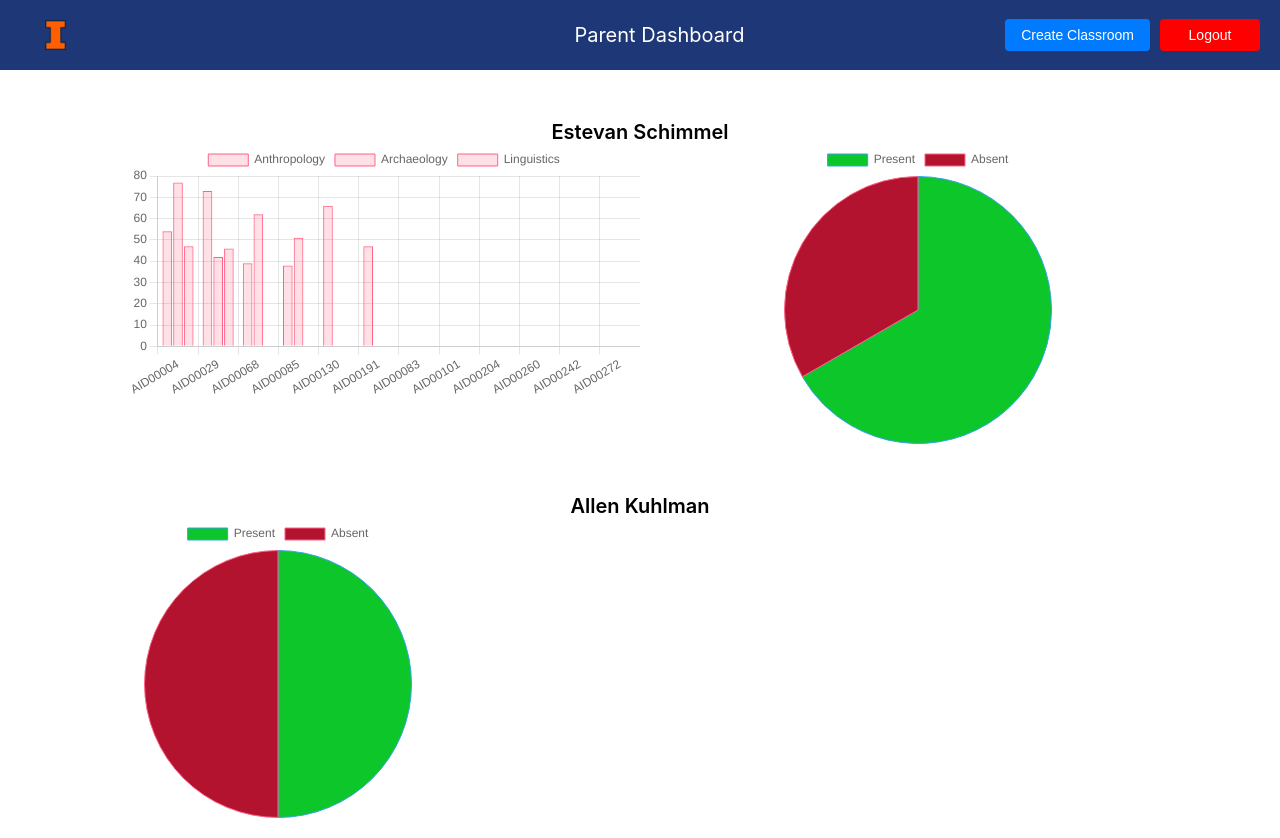
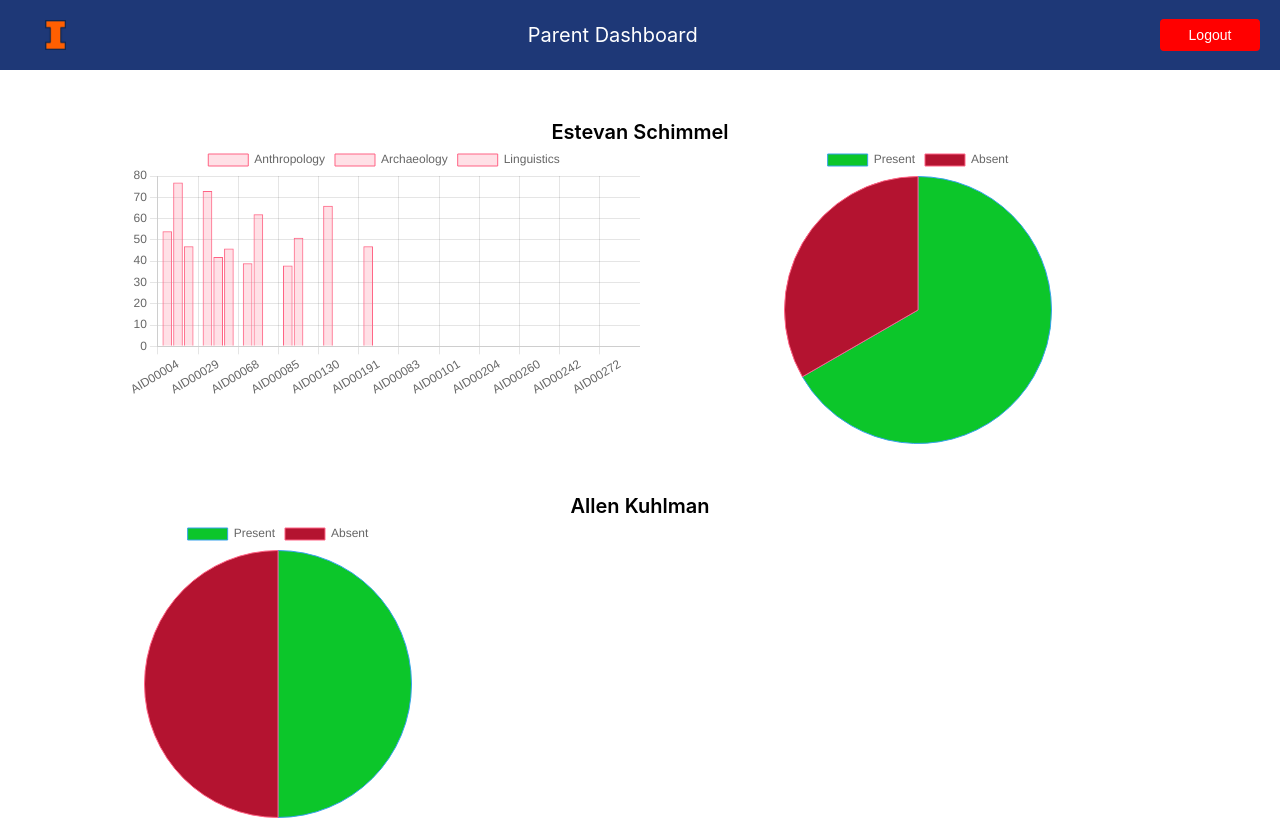
Before and after one commit to cs411-alawini/sp24-cs411-team108-SQLScholars, a React (Create React App) app in the folder frontend/: page /homeParent in a window 1280 px wide. Built offline with nearby package versions, Linux system fonts and the light colour scheme.

Commit message:
Removed createClassroombutton

```diff
--- a/frontend/src/views/HomePageParent.jsx
+++ b/frontend/src/views/HomePageParent.jsx
@@ -91,12 +91,9 @@ const HomePageParent = () => {
           alt="Illini Logo"
           className="logo"
         />
-          <span style={{marginLeft: "20%"}}>Parent Dashboard</span>
+          <span>Parent Dashboard</span>
 
             <div className="container">
-              <button type="button" className="create-button" onClick={() => navigate('/createClassroom')}>
-                Create Classroom
-              </button>
               <button type="button" className="logout-button" onClick={logoutUser}>
                 Logout
               </button>
```
